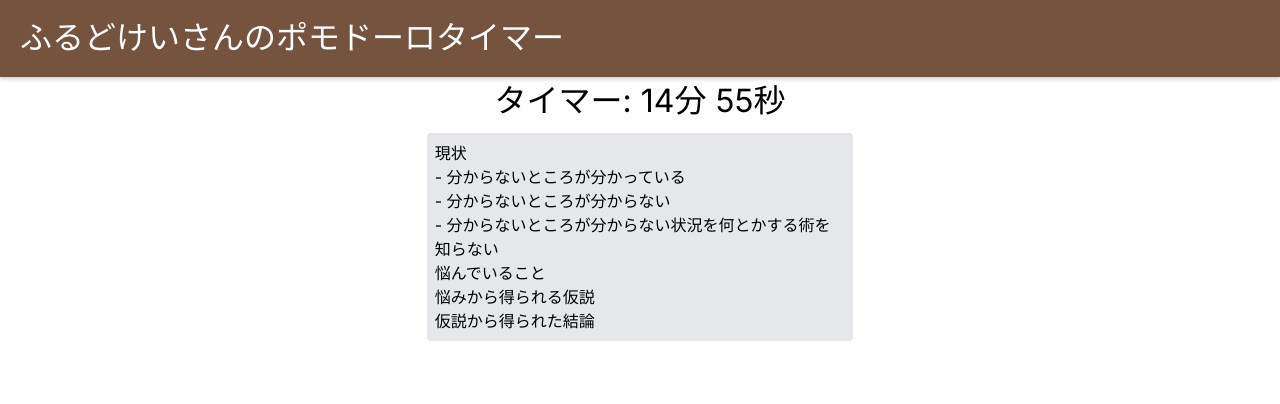
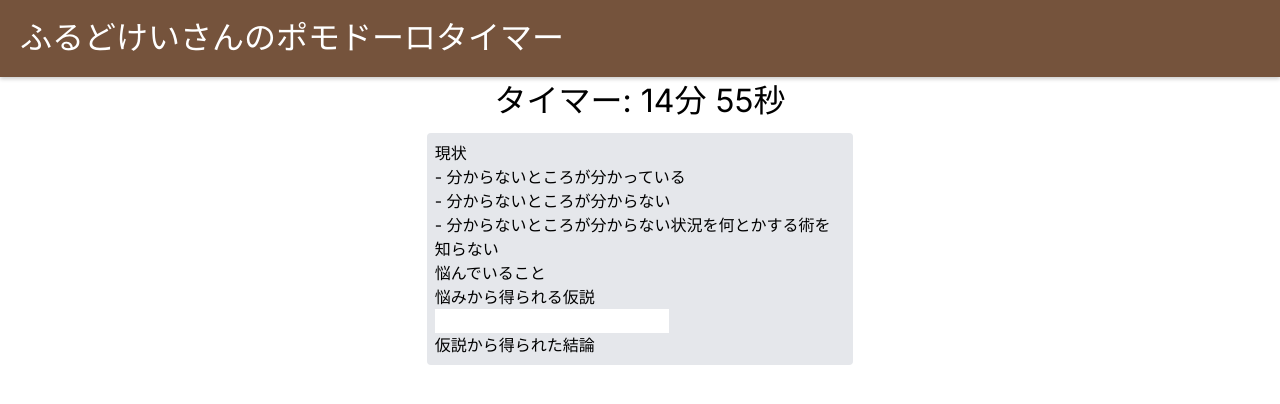
Before and after one commit to scla-sagauniv/univ_debut, a Next.js app: page /playTimer in a window 1280 px wide. Shown: the top 404 px of the page. Built offline with nearby package versions, Linux system fonts and the light colour scheme.

Commit message:
[add]input under box

```diff
--- a/app/playTimer/page.js
+++ b/app/playTimer/page.js
@@ -1,12 +1,28 @@
+'use client'
+import { useState } from 'react';
 import Header from '/components/Header';
-import Timer from '@/components/Timer';
+import Timer from '/components/Timer';
 
 const PlayTimer = () => {
+  const [inputValue, setInputValue] = useState('');
+  const [hypotheses, setHypotheses] = useState([]);
+
+  const handleInputChange = (event) => {
+    setInputValue(event.target.value);
+  };
+
+  const handleEnterKey = (event) => {
+    if (event.key === 'Enter') {
+      setHypotheses((prevHypotheses) => [inputValue, ...prevHypotheses]);
+      setInputValue('');
+    }
+  };
+
   return (
-    <main className="">
-      <Header/>
+    <main>
+      <Header />
       <div className="flex justify-center">
-      <Timer/>
+        <Timer />
       </div>
       <div className="flex justify-center">
         <div className="w-1/3 bg-gray-200 m-2 p-2 rounded">
@@ -16,10 +32,22 @@ const PlayTimer = () => {
           <p>- 分からないところが分からない状況を何とかする術を知らない</p>
           <h2>悩んでいること</h2>
           <h2>悩みから得られる仮説</h2>
-          <h2>仮説から得られた結論</h2>
+          <input
+            type="text"
+            value={inputValue}
+            onChange={handleInputChange}
+            onKeyPress={handleEnterKey}
+          />
+          <div>
+            {hypotheses.map((hypothesis, index) => (
+              <p key={index}>{hypothesis}</p>
+            ))}
+          </div>
+            <h2>仮説から得られた結論</h2>
         </div>
       </div>
     </main>
-  )
-}
-export default PlayTimer
+  );
+};
+
+export default PlayTimer;
```
